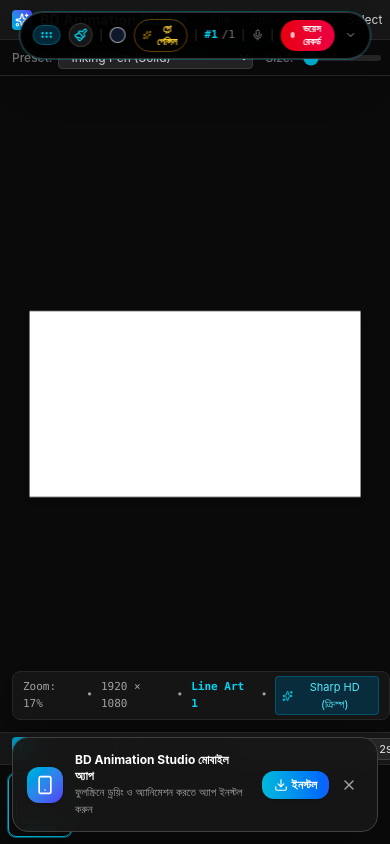
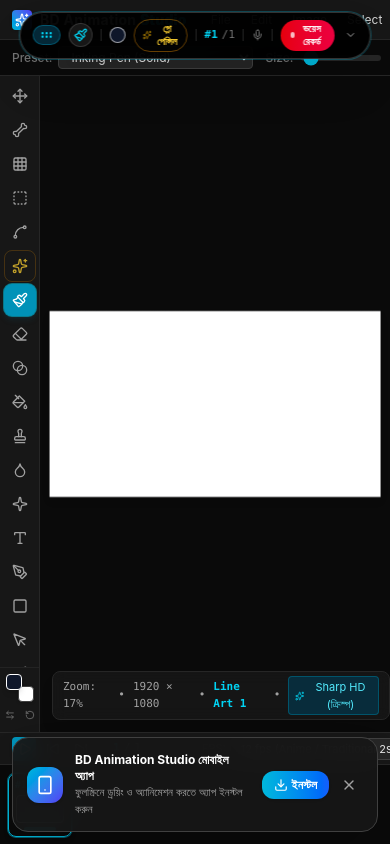
Before and after one commit to hseismailhossain-droid/BD-ANIMATION-STUDIO, a React (Vite) app in the folder BD ANIMATION STUDIO/: page / in a window 390 px wide. Built offline with nearby package versions, Linux system fonts and the light colour scheme.

Commit message:
Update ToolsSidebar.tsx

```diff
--- a/BD ANIMATION STUDIO/src/components/ToolsSidebar.tsx
+++ b/BD ANIMATION STUDIO/src/components/ToolsSidebar.tsx
@@ -99,9 +99,9 @@ export const ToolsSidebar: React.FC<ToolsSidebarProps> = ({
   ];
 
   return (
-    <aside className="hidden sm:flex w-12 bg-neutral-900 border-r border-neutral-800 flex-col items-center py-2 select-none z-20 justify-between">
-      {/* Tool buttons list */}
-      <div className="flex flex-col items-center gap-1 w-full px-1">
+    <aside className="flex w-10 sm:w-12 h-full bg-neutral-900 border-r border-neutral-800 flex-col items-center py-1 select-none z-20 justify-between shrink-0">
+      {/* Tool buttons list with smooth touch scrolling */}
+      <div className="flex-1 w-full overflow-y-auto overflow-x-hidden flex flex-col items-center gap-0.5 sm:gap-1 px-0.5 sm:px-1 scrollbar-none touch-pan-y">
         {tools.map((t) => {
           const isActive = t.isActive !== undefined ? t.isActive : activeTool === t.id;
           return (
@@ -115,7 +115,7 @@ export const ToolsSidebar: React.FC<ToolsSidebarProps> = ({
                 }
               }}
               title={`${t.label} (${t.shortcut})`}
-              className={`w-9 h-9 rounded-lg flex items-center justify-center transition-all relative group ${
+              className={`w-8 h-8 sm:w-9 sm:h-9 shrink-0 rounded-lg flex items-center justify-center transition-all relative group cursor-pointer ${
                 t.id === 'glow-pencil' && isActive
                   ? 'bg-gradient-to-r from-amber-500 to-orange-500 text-black shadow-lg shadow-amber-900/50 ring-1 ring-amber-300'
                   : isActive
@@ -128,7 +128,7 @@ export const ToolsSidebar: React.FC<ToolsSidebarProps> = ({
               {t.icon}
 
               {/* Tooltip on hover */}
-              <div className="absolute left-11 bg-neutral-950 text-neutral-200 border border-neutral-800 text-[11px] px-2 py-1 rounded shadow-xl whitespace-nowrap hidden group-hover:flex items-center gap-1.5 z-50 pointer-events-none">
+              <div className="absolute left-10 sm:left-11 bg-neutral-950 text-neutral-200 border border-neutral-800 text-[11px] px-2 py-1 rounded shadow-xl whitespace-nowrap hidden group-hover:flex items-center gap-1.5 z-50 pointer-events-none">
                 <span>{t.label}</span>
                 <span className="text-neutral-500 font-mono text-[10px]">[{t.shortcut}]</span>
               </div>
@@ -138,17 +138,17 @@ export const ToolsSidebar: React.FC<ToolsSidebarProps> = ({
       </div>
 
       {/* Color Swatches & Swap at the bottom */}
-      <div className="flex flex-col items-center pb-2 w-full pt-2 border-t border-neutral-800/80">
-        <div className="relative w-8 h-8 my-1">
+      <div className="shrink-0 flex flex-col items-center pb-1 w-full pt-1 border-t border-neutral-800/80 bg-neutral-900 z-10">
+        <div className="relative w-7 h-7 sm:w-8 sm:h-8 my-0.5 sm:my-1">
           {/* Secondary Color Chip */}
           <div
-            className="absolute bottom-0 right-0 w-5 h-5 rounded-sm border border-neutral-700 shadow cursor-pointer"
+            className="absolute bottom-0 right-0 w-4 h-4 sm:w-5 sm:h-5 rounded-sm border border-neutral-700 shadow cursor-pointer"
             style={{ backgroundColor: secondaryColor }}
             title={`Background Color: ${secondaryColor}`}
           />
           {/* Primary Color Chip */}
           <label
-            className="absolute top-0 left-0 w-5 h-5 rounded-sm border border-white shadow-md cursor-pointer block overflow-hidden z-10"
+            className="absolute top-0 left-0 w-4 h-4 sm:w-5 sm:h-5 rounded-sm border border-white shadow-md cursor-pointer block overflow-hidden z-10"
             style={{ backgroundColor: primaryColor }}
             title={`Foreground Color: ${primaryColor} (Click to change)`}
           >
@@ -162,20 +162,20 @@ export const ToolsSidebar: React.FC<ToolsSidebarProps> = ({
         </div>
 
         {/* Color Switchers */}
-        <div className="flex items-center gap-1 mt-1">
+        <div className="flex items-center gap-0.5 mt-0.5">
           <button
             onClick={onSwapColors}
             title="Swap Colors (X)"
-            className="p-1 text-neutral-500 hover:text-neutral-200 hover:bg-neutral-800 rounded transition-colors"
+            className="p-1 text-neutral-500 hover:text-neutral-200 hover:bg-neutral-800 rounded transition-colors cursor-pointer"
           >
-            <ArrowLeftRight className="w-3 h-3" />
+            <ArrowLeftRight className="w-2.5 h-2.5 sm:w-3 sm:h-3" />
           </button>
           <button
             onClick={onResetColors}
             title="Default Black & White (D)"
-            className="p-1 text-neutral-500 hover:text-neutral-200 hover:bg-neutral-800 rounded transition-colors"
+            className="p-1 text-neutral-500 hover:text-neutral-200 hover:bg-neutral-800 rounded transition-colors cursor-pointer"
           >
-            <RotateCcw className="w-3 h-3" />
+            <RotateCcw className="w-2.5 h-2.5 sm:w-3 sm:h-3" />
           </button>
         </div>
       </div>
```
